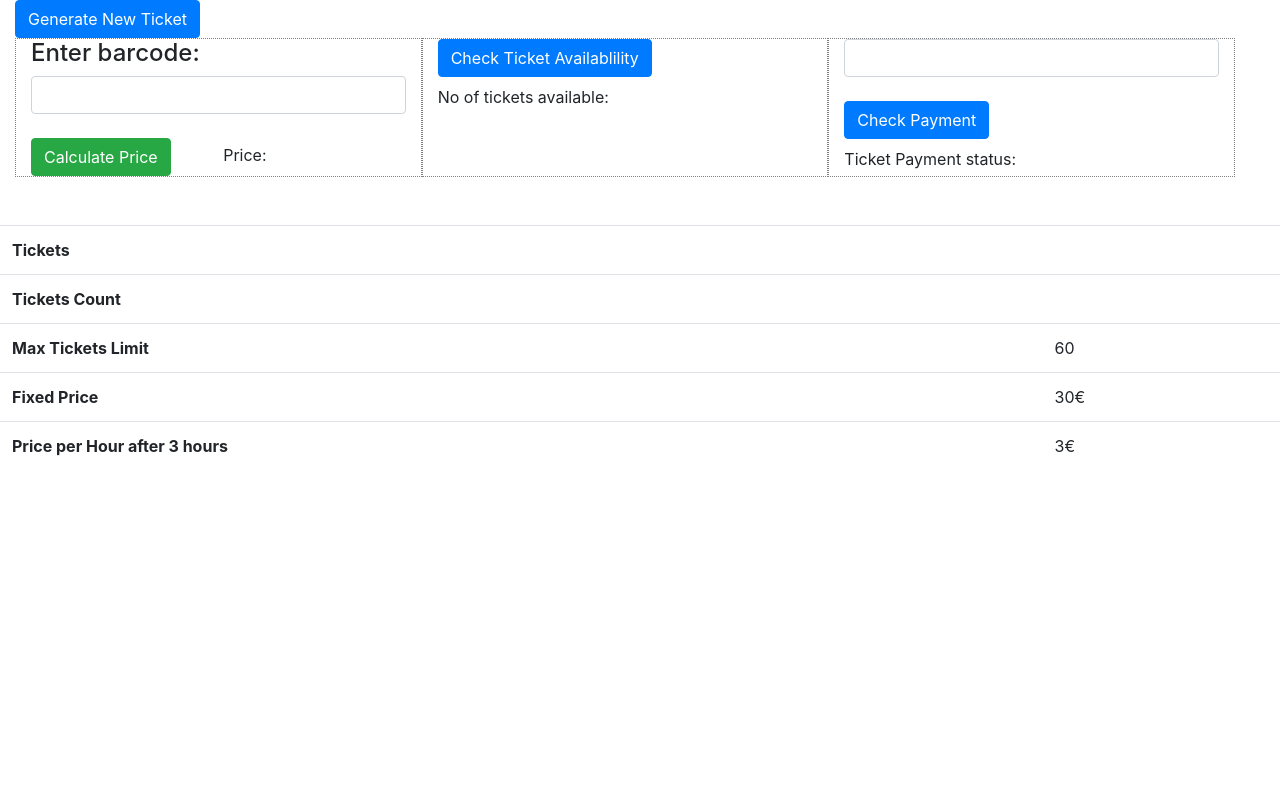
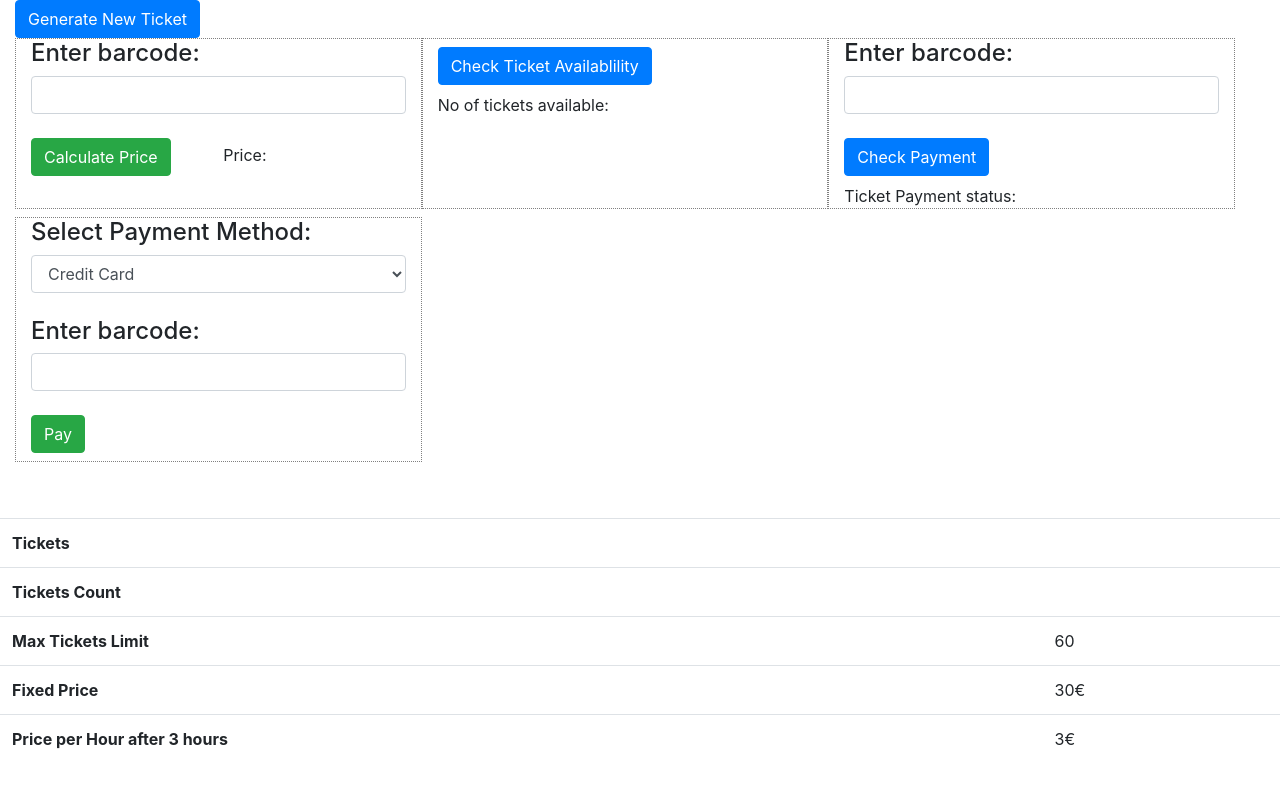
Before and after one commit to anoopHLIS/spa, a plain HTML site: page index.html in a window 1280 px wide. Drawn offline with nearby package versions, Linux system fonts and the light colour scheme.

Commit message:
Task 3 UI changes

```diff
--- a/index.html
+++ b/index.html
@@ -21,28 +21,40 @@
     <div class="row col-12">
       <br />
       <br />
-      <div class="col-md-4 mydiv">
+      <div class="col-md-4 mb-2 mydiv">
         <h4>Enter barcode:</h4>
         <input type="text" class="form-control" id="barcodePriceChkInput" /><br />
         <button class="btn btn-success mr-5" id="calculatePriceBtn"
           onclick="calculatePrice(document.getElementById('barcodePriceChkInput').value)">Calculate Price</button>
         <label>Price:</label> <span id="calculatePriceResult"></span>
       </div>
-      <br />
-      <br />
-      <div class="col-md-4 mydiv">
-        <button class="btn btn-primary mb-2" onclick="getFreeSpaces()">Check Ticket Availablility</button>
+      <div class="col-md-4 mb-2 mydiv">
+        <button class="btn btn-primary mb-2 mt-2" onclick="getFreeSpaces()">Check Ticket Availablility</button>
         <br />
         No of tickets available: <span id="freeSpaceCount"></span>
       </div>
-      <br />
-      <br />
-      <div class="col-md-4 mydiv">
+      <div class="col-md-4 mb-2 mydiv">
+        <h4>Enter barcode:</h4>
         <input type="text" class="form-control" id="barcodeStateChkInput" /><br />
         <button class="btn btn-primary mb-2"
           onclick="getTicketState(document.getElementById('barcodeStateChkInput').value)">Check Payment</button>
         <br />
         Ticket Payment status: <span id="ticketPaymentStatus"></span>
+      </div>
+      <div class="col-md-4 mb-2 mydiv">
+        <b class="text-danger" id="errorInPayment"></b>
+        <b class="text-success" id="successInPayment"></b>
+        <h4>Select Payment Method:</h4>
+        <select id="paymentMethodSelectInput" class="form-control">
+          <option value="0">Credit Card</option>
+          <option value="1">Debit Card</option>
+          <option value="2">Cash</option>
+        </select>
+        <br/>
+        <h4>Enter barcode:</h4>
+        <input type="text" class="form-control" id="barcodePaymentInput" />
+        <br/>
+        <button class="btn btn-success mb-2" onclick="payTicket(document.getElementById('barcodePaymentInput').value, document.getElementById('paymentMethodSelectInput').value)">Pay</button>
       </div>
     </div>
   </div>
--- a/index.js
+++ b/index.js
@@ -170,6 +170,7 @@ function calculatePrice(barcode) {
  * @returns {any}
  */
 function payTicket(barcode, paymentMethodCode) {
+    if(barcode.length === 16){
     // check if already paid or not
     var paidTicket = paidTickets[barcode];
 
@@ -198,8 +199,15 @@ function payTicket(barcode, paymentMethodCode) {
                 ticketPaidAt: new Date(paidTicketJson.paidAt)
             });
             localStorage.setItem("paidTickets", JSON.stringify(paidTickets));
+            document.getElementById('successInPayment').innerHTML = 'Paid successfully!';
+            setTimeout(()=>{
+                document.getElementById('successInPayment').innerHTML = '';
+            },3000);
         } else {
-
+            document.getElementById('errorInPayment').innerHTML = 'Already Paid!';
+            setTimeout(()=>{
+                document.getElementById('errorInPayment').innerHTML = '';
+            },3000);
             // if already paid and ready for exit
             return {...paidTicketJson, status: 'already paid'};
         }
@@ -212,7 +220,13 @@ function payTicket(barcode, paymentMethodCode) {
         // ticketCurrentCount--; // to be uncomment when need to exit
         // localStorage.setItem('ticketCurrentCount', ticketCurrentCount);
         localStorage.setItem("paidTickets", JSON.stringify(paidTickets));
+        localStorage.setItem("paidTickets", JSON.stringify(paidTickets));
+            document.getElementById('successInPayment').innerHTML = 'Paid successfully!';
+            setTimeout(()=>{
+                document.getElementById('successInPayment').innerHTML = '';
+            },3000);
     }
+}
 }
 
 /**
```
